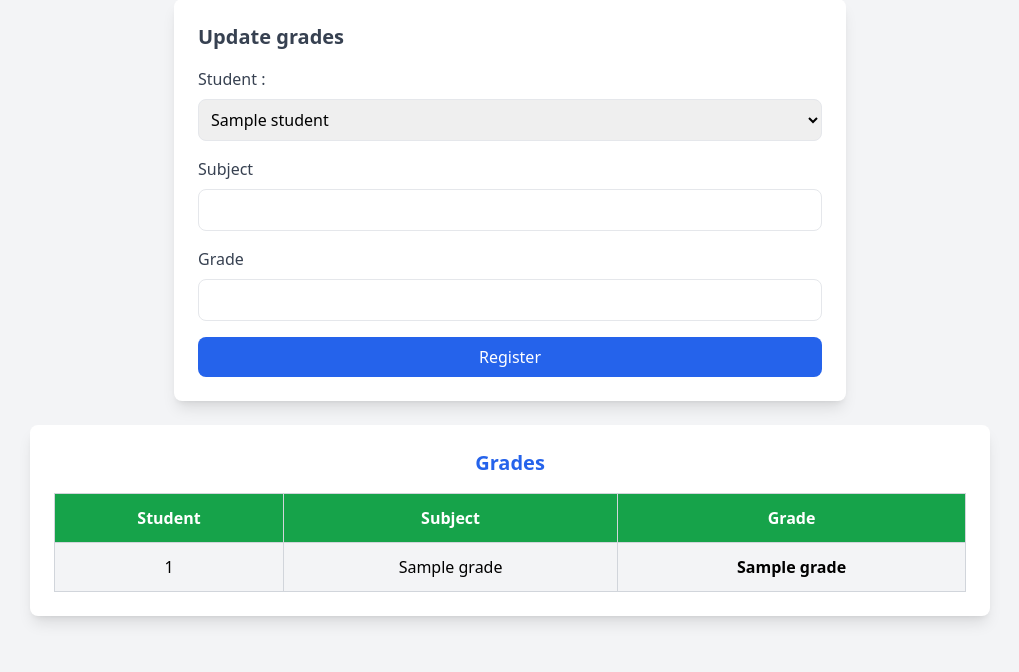
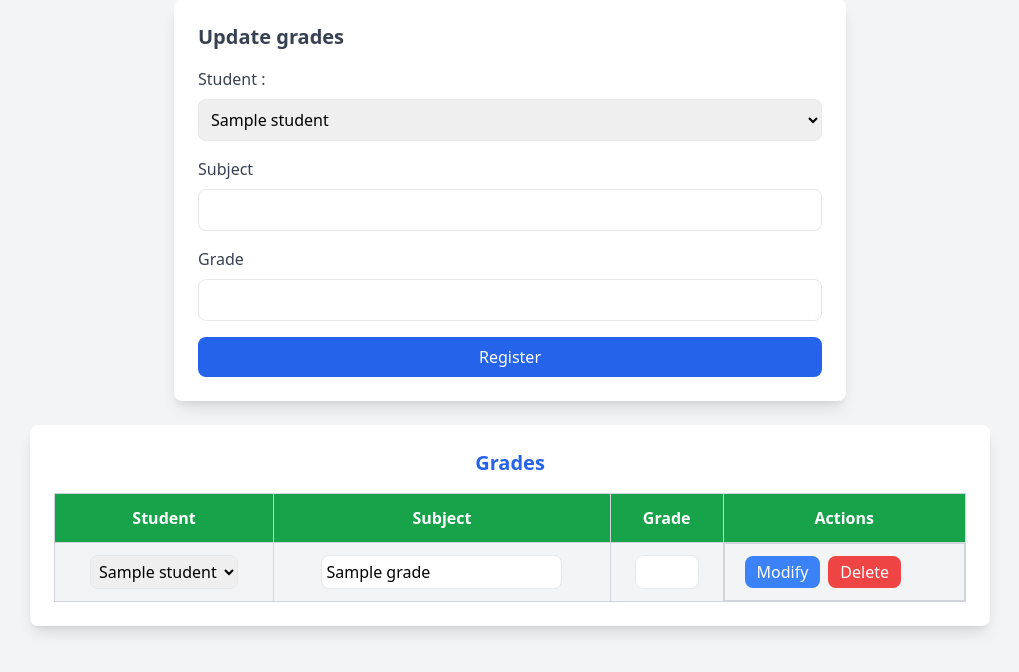
Before and after one commit to Bruburnono/DevSecOps, a Flask app: template templates/teacher.html in a window 1280 px wide. Shown: the part 85-757 px from the top of the page, without its empty margins (130-1149 px from the left). Run offline with Flask 3, Linux system fonts and the light colour scheme; the template is opened without the code that fills it: most values are stand-ins (such as "Sample title", 1, 10 or a date in 2020); one stand-in notice (Sample message) is shown; some libraries are stand-ins or nearby versions.

Commit message:
Update teacher.html
formulaire de modification et de suppression de notes

```diff
--- a/templates/teacher.html
+++ b/templates/teacher.html
@@ -50,7 +50,7 @@
                 <input type="number" class="w-full mt-2 p-2 border rounded-lg" id="grade" name="grade" min="0" max="20" step="0.5">
             </div>
             <!-- Bouton pour enregistrer la note -->
-            <button type="submit" class="w-full bg-blue-600 text-white p-2 rounded-lg hover:bg-blue-700">Register</button>
+            <button type="submit" name="val" value="add" class="w-full bg-blue-600 text-white p-2 rounded-lg hover:bg-blue-700">Register</button>
         </form>
     </div>
 
@@ -63,18 +63,42 @@
                 <table class="w-full border-collapse border border-gray-300 text-center">
                     <thead class="bg-green-600 text-white">
                         <tr>
-                            <th class="p-3 border border-gray-300">Student</th> <!-- Nom de l'élève -->
-                            <th class="p-3 border border-gray-300">Subject</th> <!-- Sujet -->
-                            <th class="p-3 border border-gray-300">Grade</th> <!-- Note -->
+                            <th class="p-3 border border-gray-300">Student</th>
+                            <th class="p-3 border border-gray-300">Subject</th>
+                            <th class="p-3 border border-gray-300">Grade</th>
+                            <th class="p-3 border border-gray-300">Actions</th>
                         </tr>
                     </thead>
                     <tbody>
                         <!-- Boucle sur les notes pour afficher les informations -->
                         {% for grade in grades %}
                         <tr class="bg-gray-100">
-                            <td class="p-3 border border-gray-300">{{ grade[0] }}</td> <!-- Nom de l'élève -->
-                            <td class="p-3 border border-gray-300">{{ grade[1] }}</td> <!-- Sujet -->
-                            <td class="p-3 border border-gray-300 font-bold">{{ grade[2] }}</td> <!-- Note -->
+                            <form action="{{ url_for('teacher') }}" method="POST" class="flex w-full">
+                                <td class="p-3 border border-gray-300">
+                                    <select name="update_student" class="border rounded-lg p-1">
+                                        {% for student in students %}
+                                        <option value="{{ student }}" {% if student == grade[0] %}selected{% endif %}>
+                                            {{ student }}
+                                        </option>
+                                        {% endfor %}
+                                    </select>
+                                </td>
+                                <td class="p-3 border border-gray-300">
+                                    <input type="text" name="update_course" value="{{ grade[1] }}" required class="border rounded-lg p-1">
+                                </td>
+                                <td class="p-3 border border-gray-300">
+                                    <input type="number" name="update_grade" value="{{ grade[2] }}" min="0" max="20" step="0.5"
+                                           class="border rounded-lg p-1 w-16 text-center font-bold">
+                                </td>
+                                <td class="p-3 border border-gray-300 flex items-center space-x-2">
+                                    <input type="hidden" name="update_id" value="{{ grade[3] }}">
+                                    <button type="submit" name="val" value="modify" class="bg-blue-500 text-white px-3 py-1 rounded-lg">Modify</button>
+                                    </form> <!-- Ferme le formulaire ici pour qu'il soit bien intégré en ligne -->
+                                    <form action="{{ url_for('teacher') }}" method="POST">
+                                        <input type="hidden" name="delete_id" value="{{ grade[3] }}">
+                                        <button type="submit" name="val" value="delete" class="bg-red-500 text-white px-3 py-1 rounded-lg">Delete</button>
+                                    </form>
+                                </td>
                         </tr>
                         {% endfor %}
                     </tbody>
@@ -82,6 +106,30 @@
             </div>
         </div>
     </div>
+    {% with messages = get_flashed_messages(with_categories=true) %}
+    {% if messages %}
+        <div id="flash-messages" class="mb-4">
+            {% for category, message in messages %}
+                <div class="p-3 mb-2 rounded-lg text-white
+                    {% if category == 'success' %} bg-green-500 {% elif category == 'danger' %} bg-red-500 {% endif %}">
+                    {{ message }}
+                </div>
+            {% endfor %}
+        </div>
+
+        <!-- Script pour masquer les messages après 5 secondes -->
+        <script>
+            setTimeout(function() {
+                var flashMessages = document.getElementById("flash-messages");
+                if (flashMessages) {
+                    flashMessages.style.transition = "opacity 0.5s";
+                    flashMessages.style.opacity = "0";
+                    setTimeout(() => flashMessages.remove(), 500);
+                }
+            }, 5000);
+        </script>
+    {% endif %}
+{% endwith %}
 
 </body>
 </html>
```
